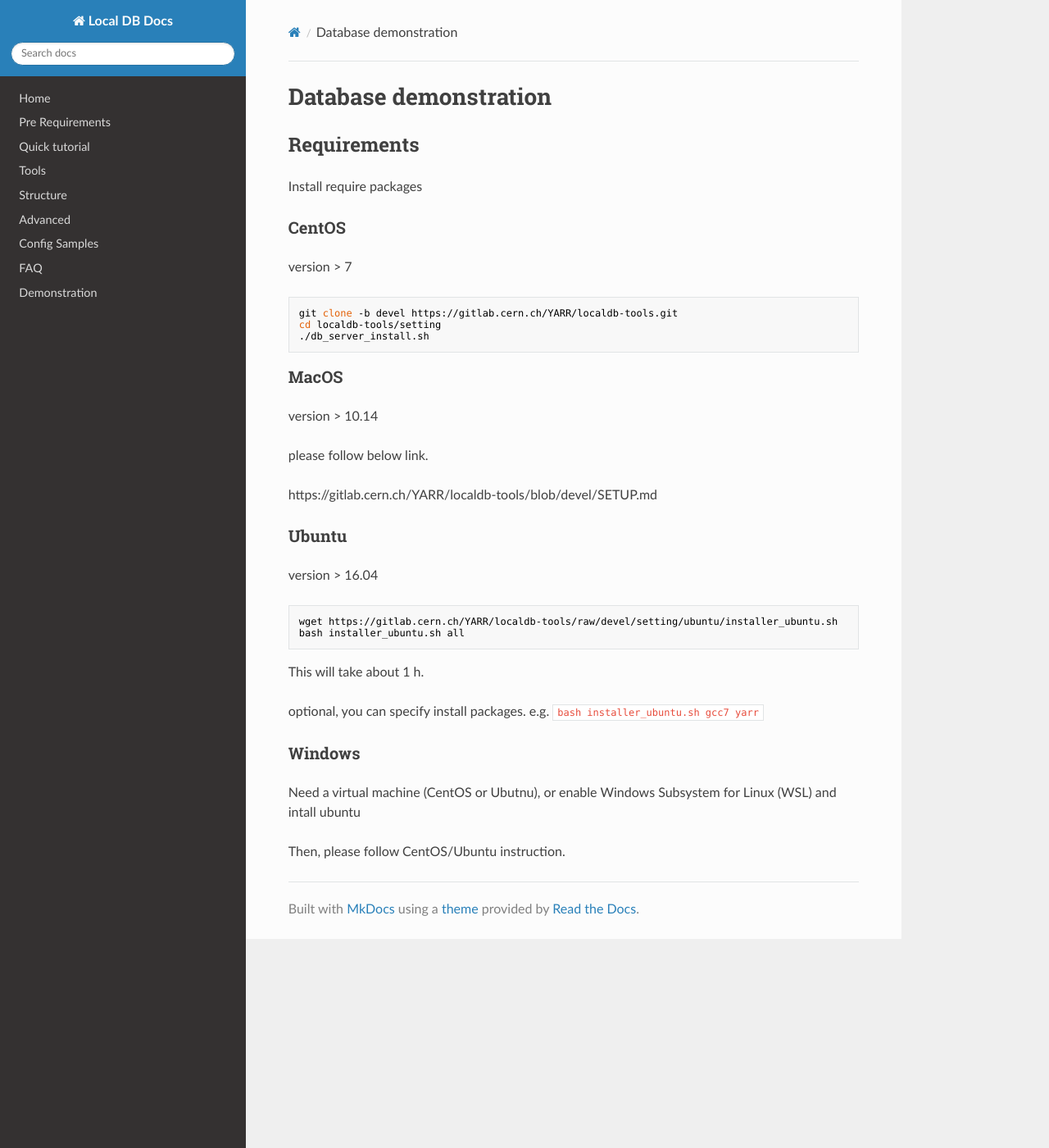
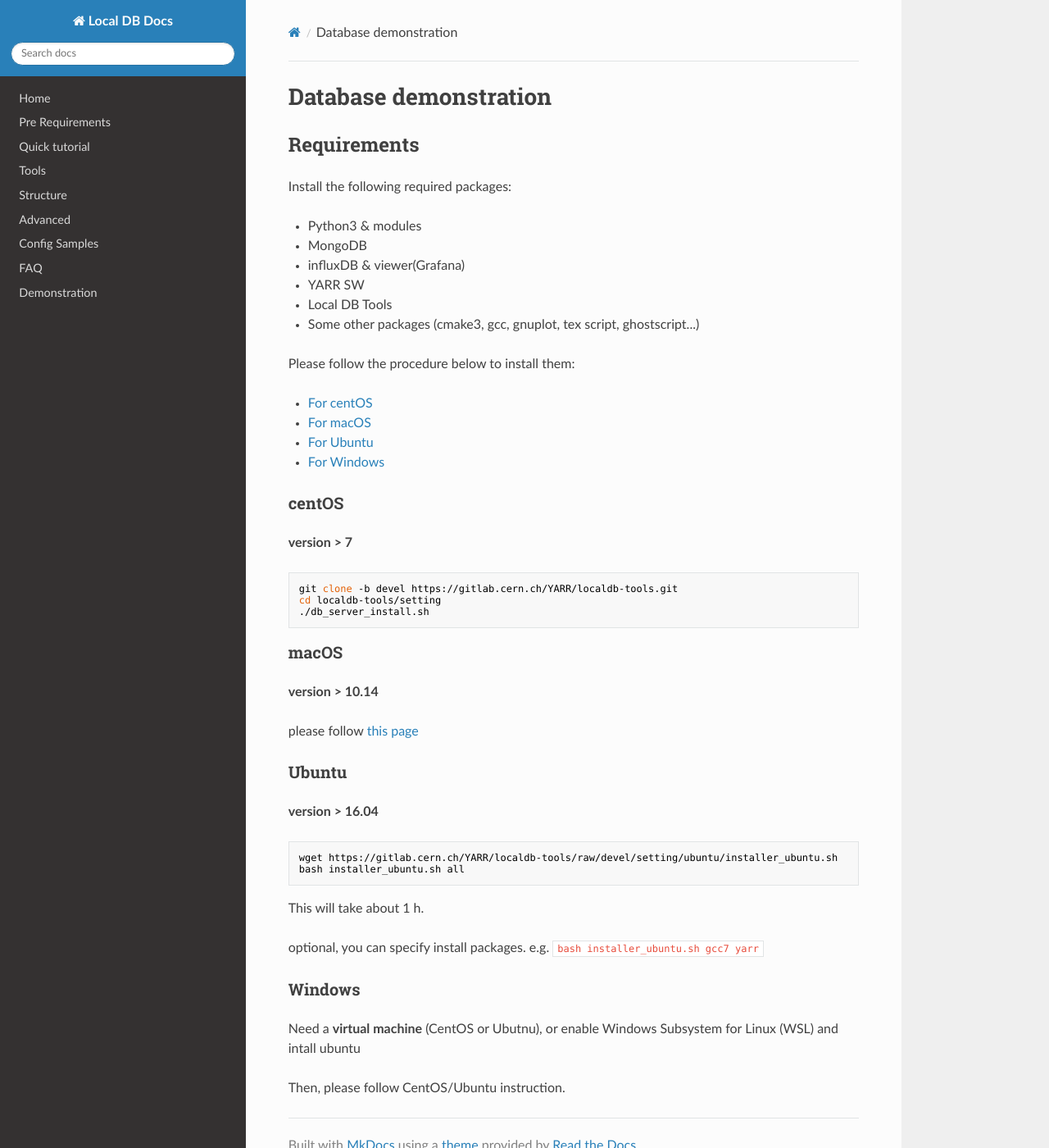
Before and after one commit to jlab-hep/localdb-docs, an MkDocs documentation site: the page built from docs/database_demonstration_requirements.md, in a window 1280 px wide and 1400 px high. Shown: the whole window at 82% size. Built offline with MkDocs 1.6.1, drawn with Linux system fonts in a browser that asks for light colours; nearby versions of some CDN libraries; old or Windows-style settings are respelled for this version of MkDocs.

Commit message:
Modified flow and requirements page in demonstration

````diff
--- a/docs/database_demonstration_requirements.md
+++ b/docs/database_demonstration_requirements.md
@@ -1,12 +1,25 @@
 # Database demonstration
 
+## Requirements
+Install the following required packages:
 
-## Requirements
-Install require packages
+- Python3 & modules
+- MongoDB
+- influxDB & viewer(Grafana)
+- YARR SW
+- Local DB Tools
+- Some other packages (cmake3, gcc, gnuplot, tex script, ghostscript...)
 
+Please follow the procedure below to install them:
 
-### CentOS
-version > 7
+- [For centOS](#centos)
+- [For macOS](#macos)
+- [For Ubuntu](#ubuntu)
+- [For Windows](#windows)
+
+### centOS
+
+**version > 7**
 
 ```
 git clone -b devel https://gitlab.cern.ch/YARR/localdb-tools.git
@@ -14,16 +27,16 @@ cd localdb-tools/setting
 ./db_server_install.sh
 ```
 
-### MacOS
-version > 10.14
+### macOS
 
-please follow below link.
+**version > 10.14**
 
-https://gitlab.cern.ch/YARR/localdb-tools/blob/devel/SETUP.md
-
+please follow [this page](https://gitlab.cern.ch/YARR/localdb-tools/blob/devel/SETUP.md)
 
 ### Ubuntu
-version > 16.04
+
+**version > 16.04**
+
 ```
 wget https://gitlab.cern.ch/YARR/localdb-tools/raw/devel/setting/ubuntu/installer_ubuntu.sh
 bash installer_ubuntu.sh all
@@ -34,6 +47,7 @@ optional, you can specify install packages. e.g. `bash installer_ubuntu.sh gcc7
 
 
 ### Windows
-Need a virtual machine (CentOS or Ubutnu), or enable Windows Subsystem for Linux (WSL) and intall ubuntu
+
+Need a **virtual machine** (CentOS or Ubutnu), or enable Windows Subsystem for Linux (WSL) and intall ubuntu
 
 Then, please follow CentOS/Ubuntu instruction.
````
Also changed, not shown: docs/database_demonstration_flow.md (+8 -8 lines).
